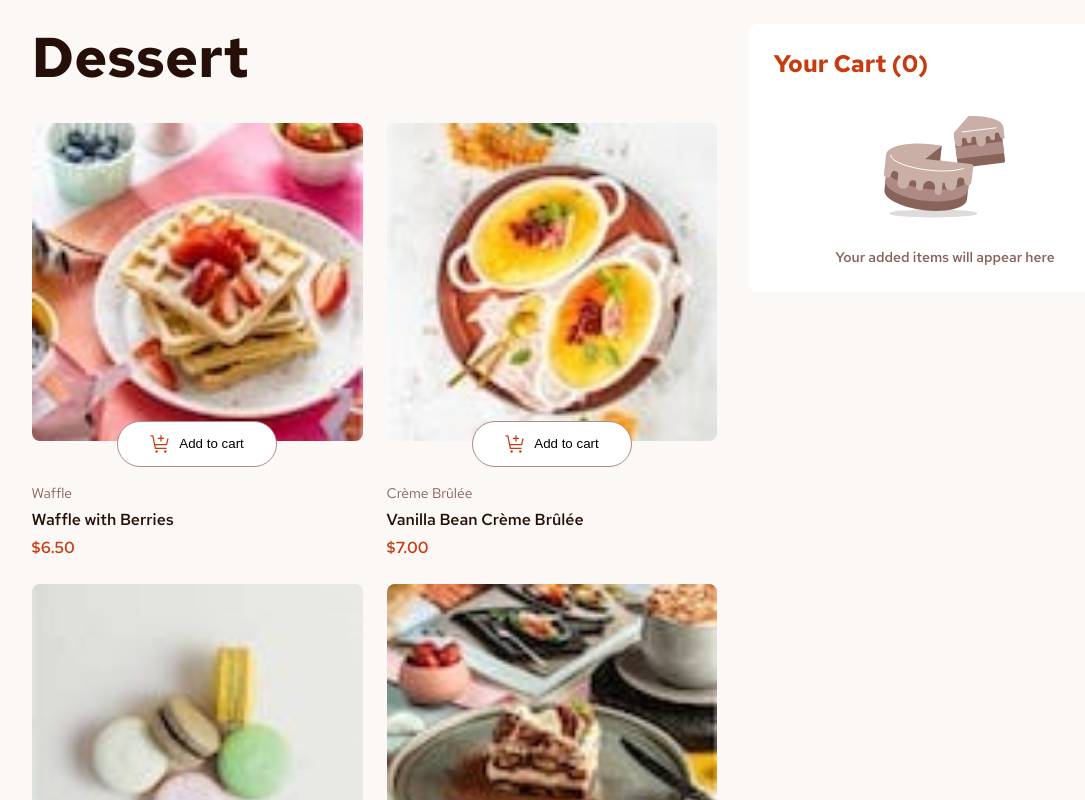
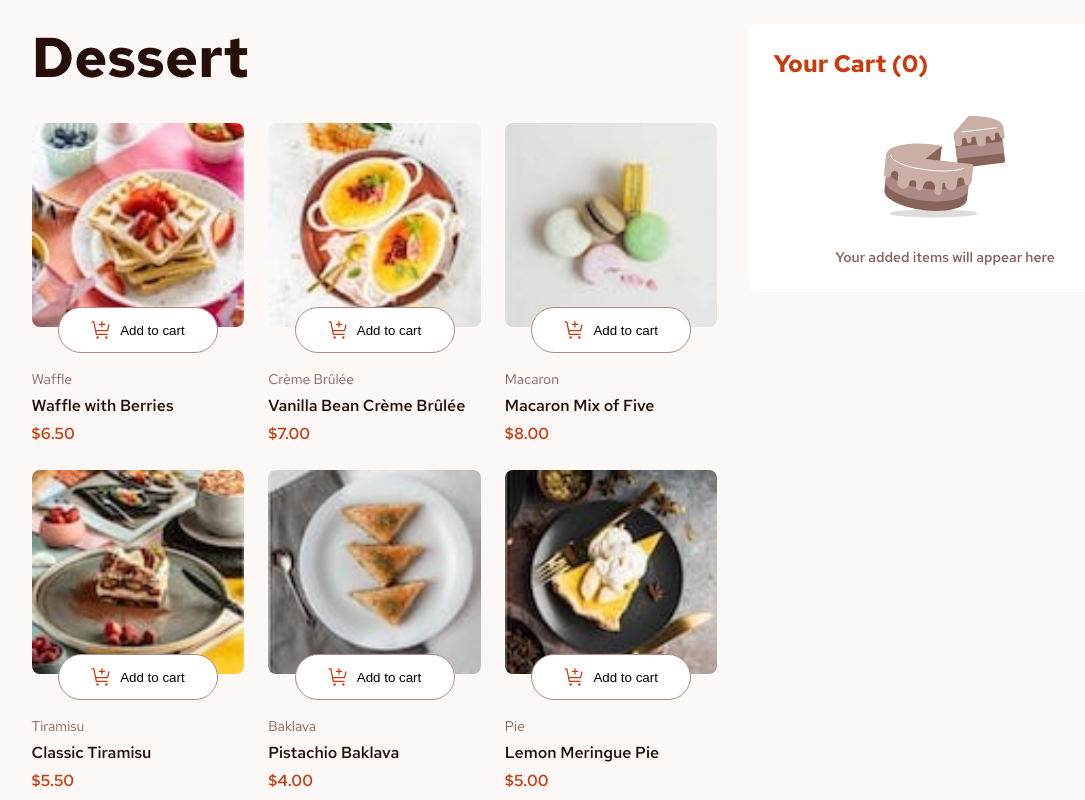
Before and after one commit to Jhay-Great/rxjs-state-management-api-integration, an Angular app: page / in a window 1280 px wide. Shown: the top 800 px of the page, without its empty margins (54-1139 px from the left). Built offline with nearby package versions, Linux system fonts and the light colour scheme; data requests are answered from the project's data file.

Commit message:
fixes responsivness for grid layout

```diff
--- a/src/app/components/cart/cart.component.html
+++ b/src/app/components/cart/cart.component.html
@@ -26,7 +26,7 @@
                             <div class="purchase-details">
                                 <p class="num-of-orders">{{order.quantityCount}}x</p>
                                 <p class="unit-price">&#64;{{ order.price | currency }}</p>
-                                <p class="total-unit-price">{{(order.price ?? 0) * order.quantityCount}}</p>
+                                <p class="total-unit-price">{{(order.price ?? 0) * order.quantityCount | currency }}</p>
                             </div>
                         </li>
                         <button class="close-btn" (click)="removeItem(order.productId)">
--- a/src/app/components/shopping-items/shopping-items.component.css
+++ b/src/app/components/shopping-items/shopping-items.component.css
@@ -9,8 +9,8 @@
 
 .product-card-container {
     display: grid;
-    grid-template-columns: repeat(3, 1fr);
-    grid-template-columns: repeat(auto-fit, minmax(250px, 1fr));
+    /* grid-template-columns: repeat(3, 1fr); */
+    grid-template-columns: repeat(auto-fit, minmax(200px, 1fr));
     grid-template-rows: auto;
     gap: 1.5rem;
 
```
